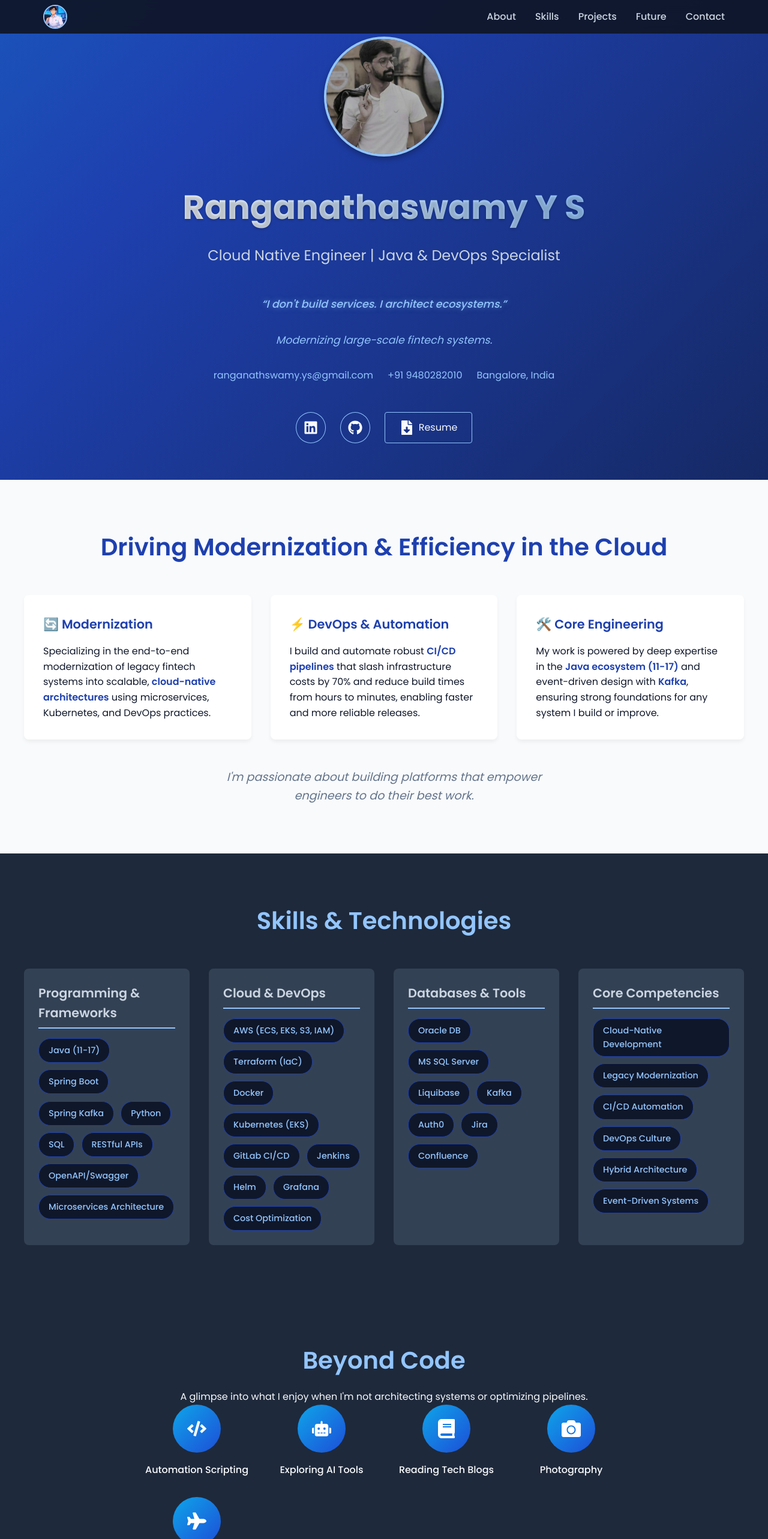
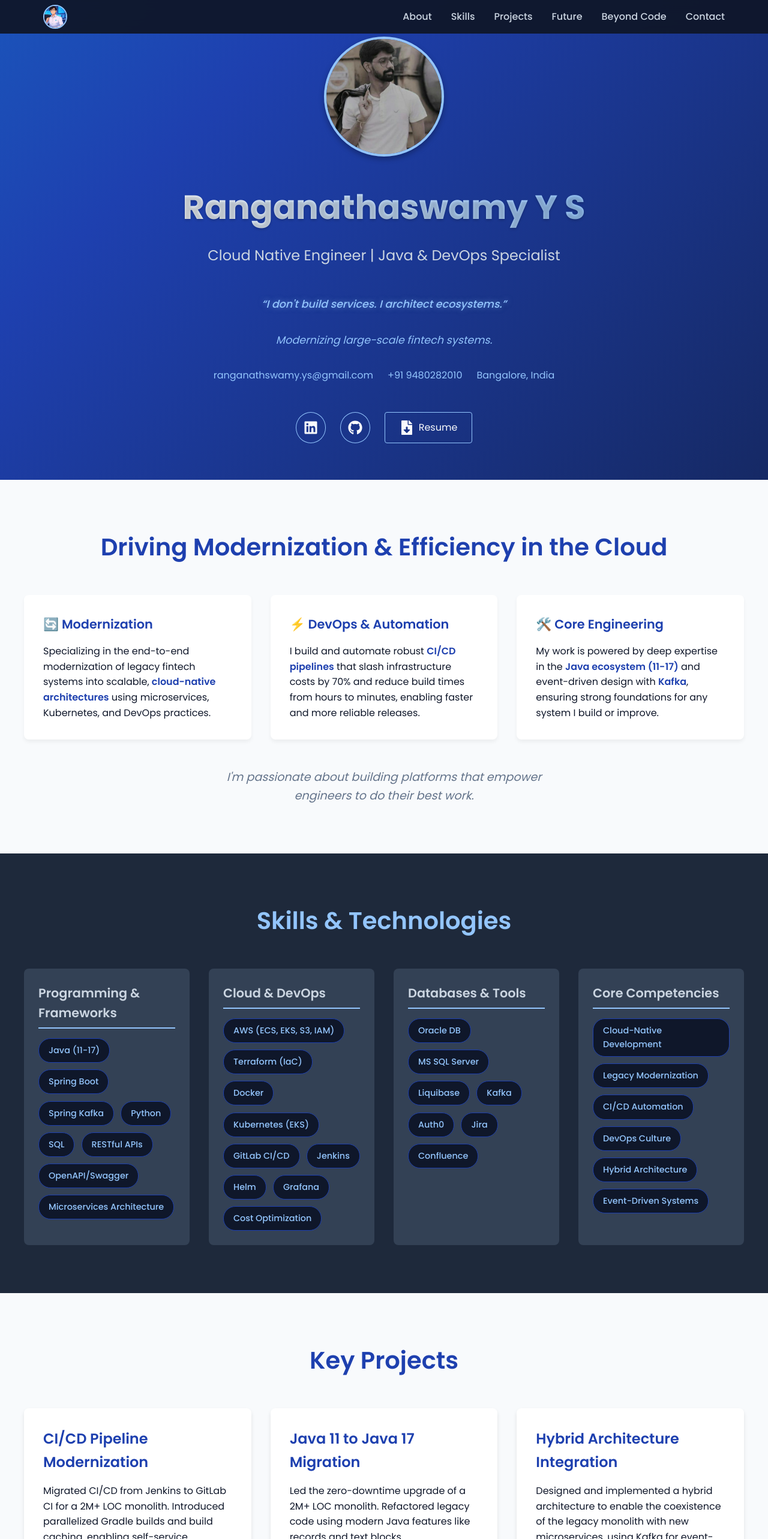
Before and after one commit to Ranganath0108/portfolio-website, a React (Vite) app: page / in a window 1280 px wide. Shown: the top 2566 px of the page at 60% size. Built offline with nearby package versions, Linux system fonts and the light colour scheme.

Commit message:
repositioned the hobbies section

```diff
--- a/src/App.jsx
+++ b/src/App.jsx
@@ -17,9 +17,9 @@ function App() {
       <Header />
       <About />
       <Skills />
-      <Hobbies />
       <Projects />
       <Future />
+      <Hobbies />
       <Contact />
       <Footer />
     </>
--- a/src/components/Navbar.jsx
+++ b/src/components/Navbar.jsx
@@ -31,6 +31,9 @@ return (
             <a href="#future" onClick={() => scrollToSection('future')}>Future</a>
           </li>
           <li className="nav-item">
+            <a href="#hobbies" onClick={() => scrollToSection('hobbies')}>Beyond Code</a>
+          </li>
+          <li className="nav-item">
             <a href="#contact" onClick={() => scrollToSection('contact')}>Contact</a>
           </li>
         </ul>
```
